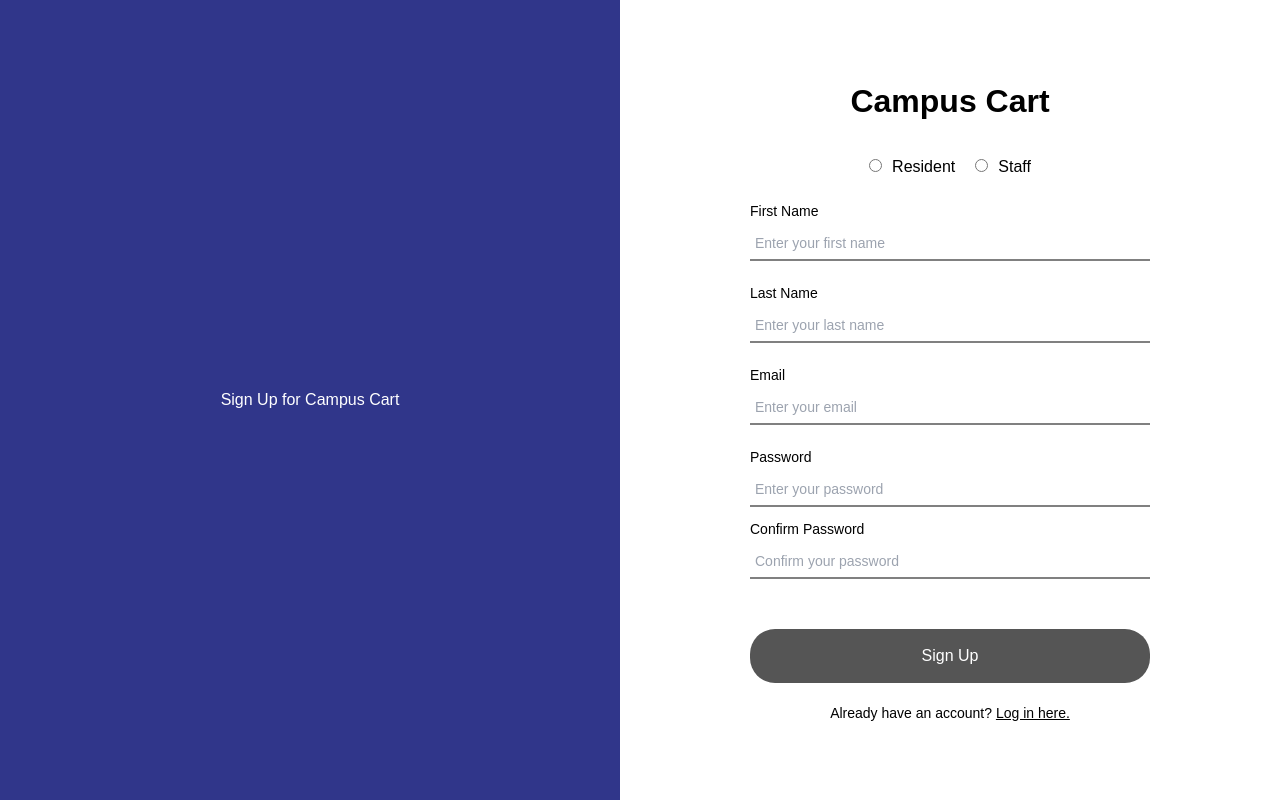
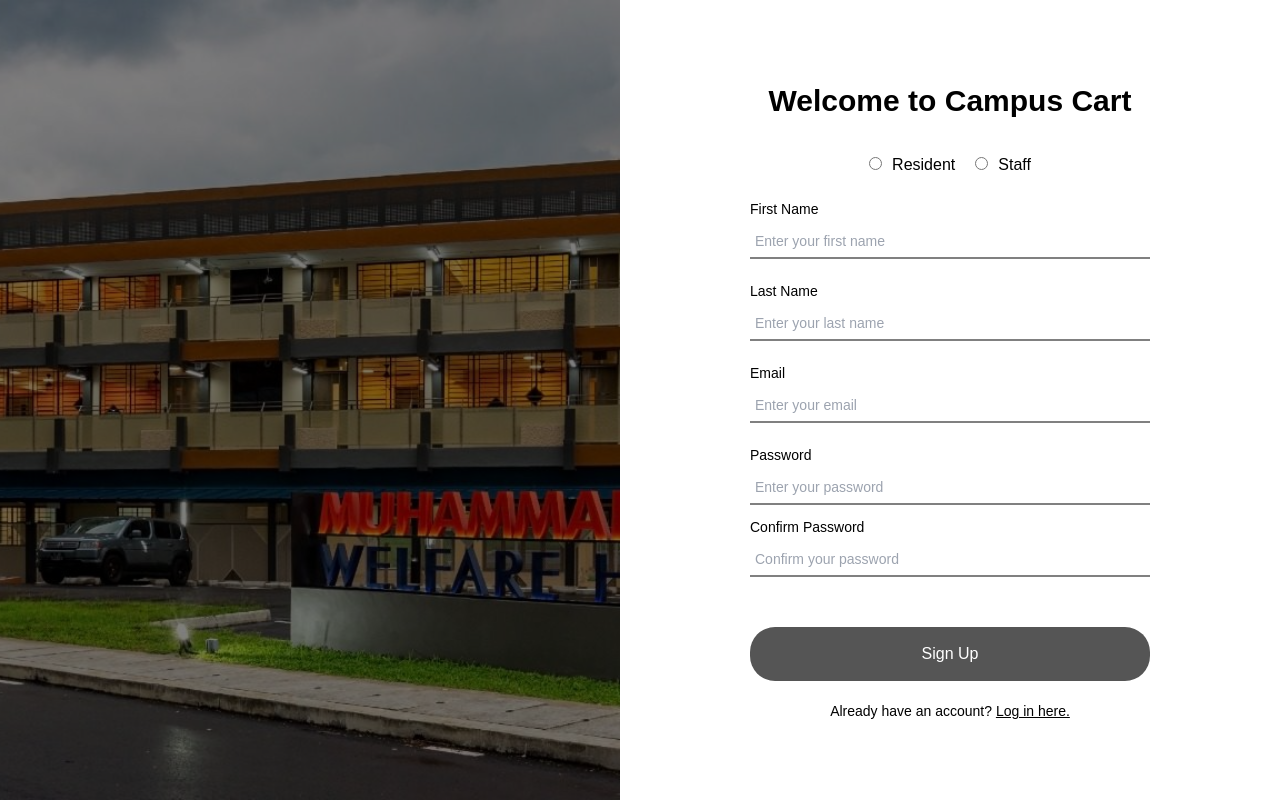
Before and after one commit to trishaa17/SharkByte, a Next.js app in the folder campus_cart/: page /signup in a window 1280 px wide. Built offline with nearby package versions, Linux system fonts and the light colour scheme.

Commit message:
Add image to sign in

```diff
--- a/campus_cart/src/app/signup/page.tsx
+++ b/campus_cart/src/app/signup/page.tsx
@@ -80,18 +80,31 @@ export default function SignUpPage() {
 
   return (
     <div style={{ display: 'flex', minHeight: '100vh' }}>
-      {/* Left side (green background) */}
+      {/* Left side with background image and transparency */}
       <div
         style={{
           flex: 1,
-          backgroundColor: '#30368A',
+          backgroundImage: 'url(/Home.jpeg)',
+          backgroundSize: 'cover',
+          backgroundPosition: 'center',
           display: 'flex',
           justifyContent: 'center',
           alignItems: 'center',
           color: 'white',
+          position: 'relative',
         }}
       >
-        <h2>Sign Up for Campus Cart</h2>
+        {/* Overlay with transparency */}
+        <div
+          style={{
+            position: 'absolute',
+            top: 0,
+            left: 0,
+            right: 0,
+            bottom: 0,
+            backgroundColor: 'rgba(0, 0, 0, 0.5)',  // Adjust the transparency here
+          }}
+        />
       </div>
 
       {/* Right side (white background and sign-up form) */}
@@ -107,7 +120,7 @@ export default function SignUpPage() {
       >
         <div style={{ width: '100%', maxWidth: '400px' }}>
           <div style={{ textAlign: 'center', marginBottom: '20px' }}>
-            <h1 style={{ fontWeight: 'bold', fontSize: '32px', color: 'black' }}>Campus Cart</h1>
+            <h1 style={{ fontWeight: 'bold', fontSize: '30px', color: 'black' }}>Welcome to Campus Cart</h1>
           </div>
 
           {/* Error message */}
```
Also changed, not shown: campus_cart/src/app/forgetpassword/page.tsx (+18 -5 lines), campus_cart/src/app/login/page.tsx (+18 -6 lines), campus_cart/public/Home.jpeg (added).
